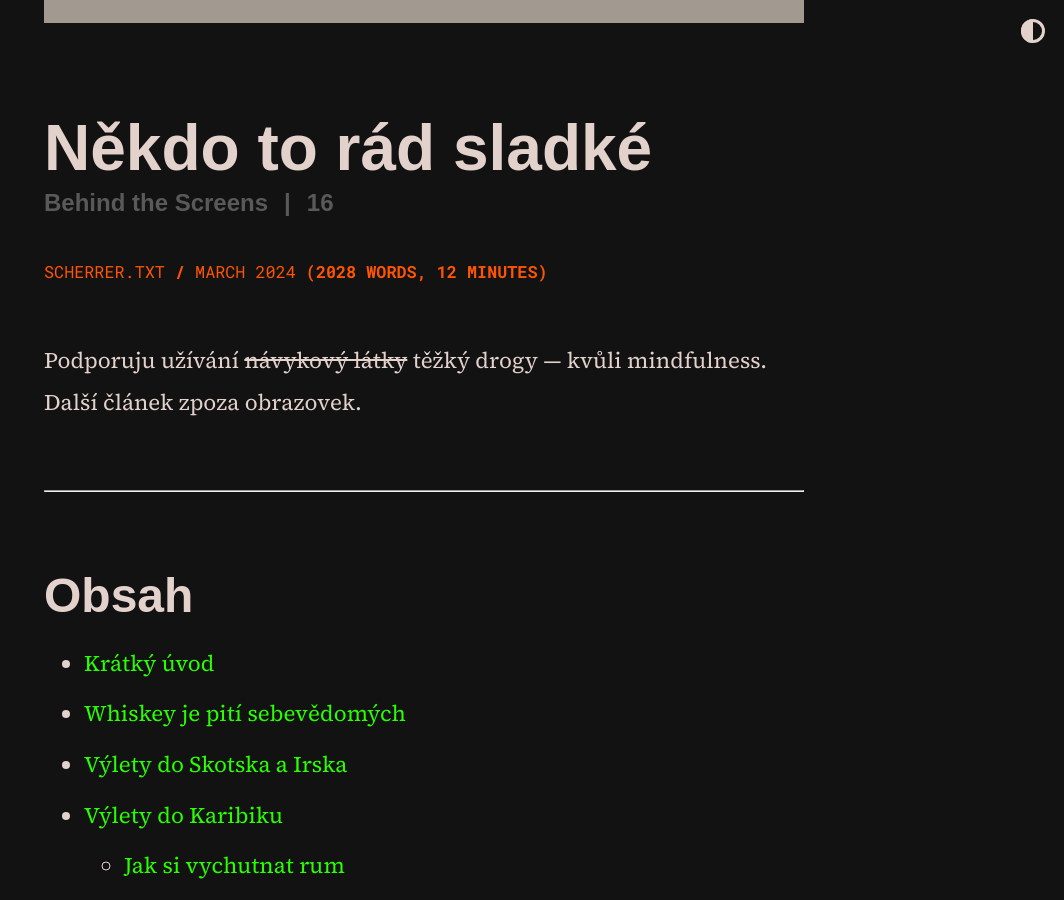
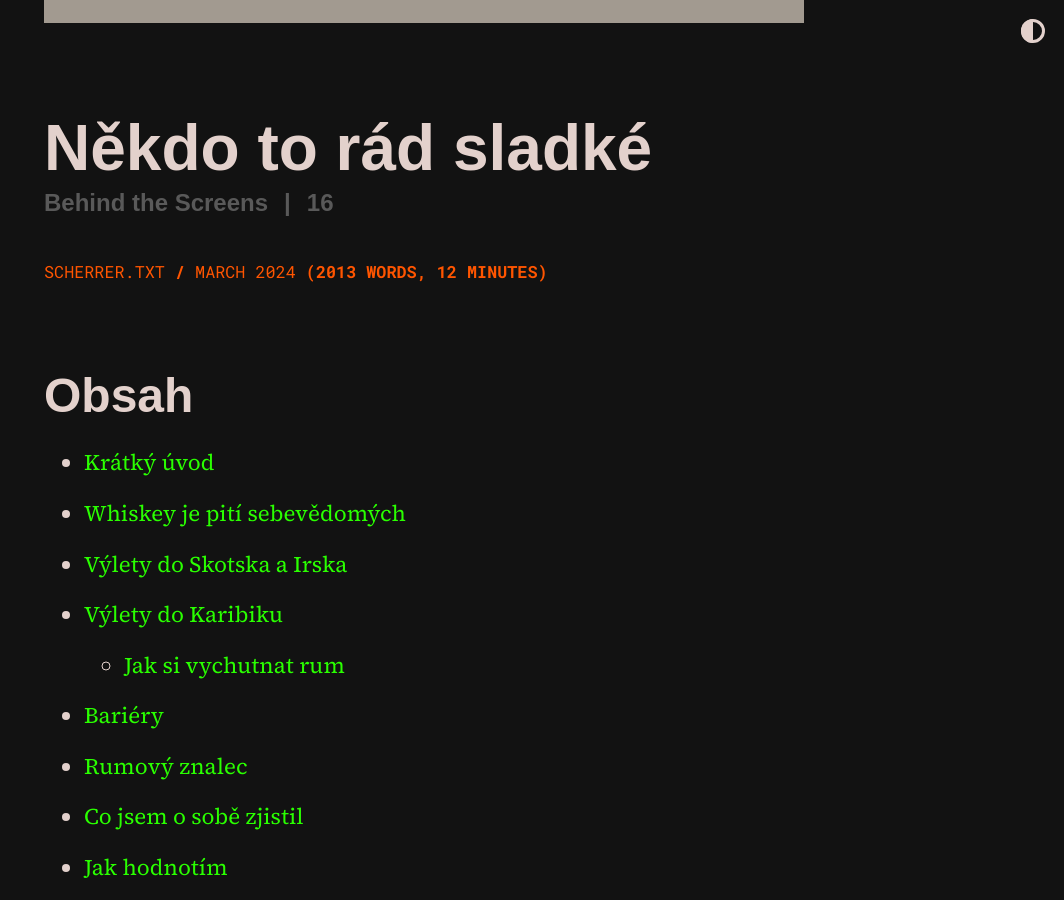
Before and after one commit to scherrer-txt/bts, a Jekyll site: the page built from _posts/2024-03-25-nekdo-to-rad-sladke.md, in a window 1280 px wide and 900 px high, scrolled down 648 px. Shown: the whole window, without its empty margins (216-1280 px from the left). Built offline with Jekyll 4.4.1, drawn with Linux system fonts in a browser that asks for light colours; some web fonts are replaced.

Commit message:
Update 2024-03-25-nekdo-to-rad-sladke.md

```diff
--- a/_posts/2024-03-25-nekdo-to-rad-sladke.md
+++ b/_posts/2024-03-25-nekdo-to-rad-sladke.md
@@ -6,10 +6,8 @@
 thumbnail: /assets/bts-15-thumb.png
 img: /assets/bts-15-thumb.png
 order: 16
----
-
-Podporuju užívání ~~návykový látky~~ těžký drogy — kvůli mindfulness. Další článek zpoza obrazovek.
-
+perex: Podporuju užívání těžký drogy — kvůli mindfulness. Další článek zpoza obrazovek, tentokrát o alkoholu.
+release: 24/03
 ---
 
 ### Obsah
```
